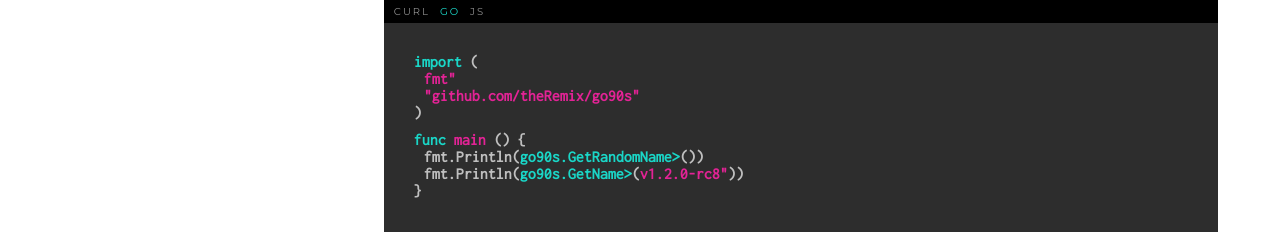
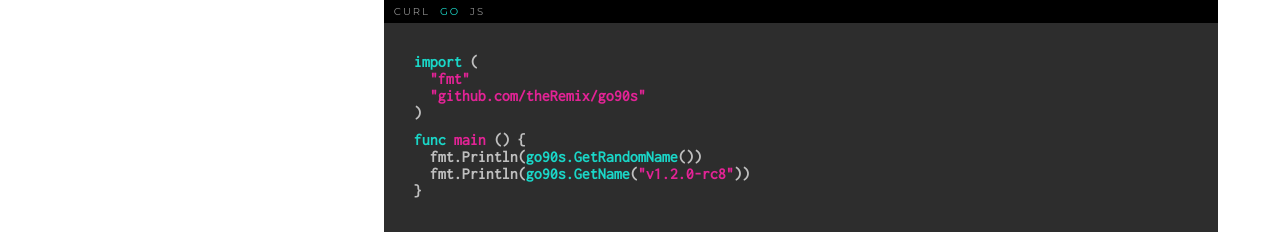
Before and after one commit to theRemix/Nineties-Namer, a Vue app in the folder ui/: page / in a window 1280 px wide. Both pictures are taken after a click on the item "GO". Shown: the part 476-708 px from the top of the page. Built offline with nearby package versions, Linux system fonts and the light colour scheme.

Commit message:
ui - fix code sample syntax and spacing

```diff
--- a/ui/src/components/ApiTabPanel/content/ContentGo.vue
+++ b/ui/src/components/ApiTabPanel/content/ContentGo.vue
@@ -2,20 +2,20 @@
   <div class="content-go">
     <div class="code">
       <span class="code-syntax-blue">import </span><span>(</span>
-      <div class="code-inner">
-        <span class="code-syntax-pink">fmt"</span>
+      <div>
+        <span class="code-syntax-pink">&nbsp;&nbsp;&quot;fmt&quot;</span>
         <br>
-        <span class="code-syntax-pink">"github.com/theRemix/go90s"</span>
+        <span class="code-syntax-pink">&nbsp;&nbsp;&quot;github.com/theRemix/go90s&quot;</span>
       </div>
       <span>)</span>
     </div>
     <div class="code">
       <span class="code-syntax-blue">func </span><span class="code-syntax-pink">main </span><span>() {</span>
-      <div class="code-inner">
-        <span>fmt.Println(<span class="code-syntax-blue">go90s.GetRandomName></span>())</span>
+      <div>
+        <span>&nbsp;&nbsp;fmt.Println(<span class="code-syntax-blue">go90s.GetRandomName</span>())</span>
         <br>
 
-        <span>fmt.Println(<span class="code-syntax-blue">go90s.GetName></span>(<span class="code-syntax-pink">v1.2.0-rc8"</span>))</span>
+        <span>&nbsp;&nbsp;fmt.Println(<span class="code-syntax-blue">go90s.GetName</span>(<span class="code-syntax-pink">&quot;v1.2.0-rc8&quot;</span>))</span>
       </div>
      <span>}</span>
     </div>
--- a/ui/src/components/ApiTabPanel/content/ContentJs.vue
+++ b/ui/src/components/ApiTabPanel/content/ContentJs.vue
@@ -1,31 +1,31 @@
 <template>
   <div class="content-js">
     <div class="code">
-      <span><span class="code-syntax-blue">fetch</span>(<span class="code-syntax-pink"> '/random' </span>)</span>
-      <div class="code-inner">
-        <span>.<span class="code-syntax-blue">then </span>(<span class="code-syntax-pink"> res </span>=> <span class="code-syntax-pink">res</span>.text() )</span>
+      <span><span class="code-syntax-blue">fetch</span>(<span class="code-syntax-pink"> &quot;https://90s.fun/random&quot; </span>)</span>
+      <div>
+        <span>&nbsp;&nbsp;.<span class="code-syntax-blue">then</span>(<span class="code-syntax-pink"> res </span>=> <span class="code-syntax-pink">res</span>.text() )</span>
         <br>
-        <span>.<span class="code-syntax-blue">then </span>(<span class="code-syntax-pink"> randomName</span> => {</span>
-        <div class="code-inner">
-          <span><span class="code-syntax-blue">console</span>.<span class="code-syntax-blue">log</span>( <span class="code-syntax-pink">randomName  </span>);</span>
+        <span>&nbsp;&nbsp;.<span class="code-syntax-blue">then</span>(<span class="code-syntax-pink"> randomName</span> => {</span>
+        <div>
+          <span>&nbsp;&nbsp;&nbsp;&nbsp;<span class="code-syntax-blue">console</span>.<span class="code-syntax-blue">log</span>( <span class="code-syntax-pink">randomName</span> )</span>
         </div>
-        <span>})</span>
+        <span>&nbsp;&nbsp;})</span>
       </div>
     </div>
 
     <br>
-    <span><span class="code-syntax-blue">const someKey </span>= <span class="code-syntax-pink">'v1.2.0-rc8'</span>;</span>
+    <span><span class="code-syntax-blue">const someKey </span>= <span class="code-syntax-pink">&quot;v1.2.0-rc8&quot;</span>;</span>
     <div class="code">
-      <span><span class="code-syntax-blue">fetch</span>(<span class="code-syntax-pink">`/names/</span>${<span class="code-syntax-blue">someKey</span>}<span class="code-syntax-pink">`</span>)</span>
+      <span><span class="code-syntax-blue">fetch</span>( <span class="code-syntax-pink">&#96;https://90s.fun/names/</span>${<span class="code-syntax-blue">someKey</span>}<span class="code-syntax-pink">&#96;</span> )</span>
       <br>
-      <div class="code-inner">
-        <span>.<span class="code-syntax-blue">then</span>( <span class="code-syntax-pink">res</span> => <span class="code-syntax-pink">res</span>.text() )</span>
+      <div>
+        <span>&nbsp;&nbsp;.<span class="code-syntax-blue">then</span>( <span class="code-syntax-pink">res</span> => <span class="code-syntax-pink">res</span>.text() )</span>
         <br>
-        <span>.<span class="code-syntax-blue">then</span>( <span class="code-syntax-pink">generatedName</span> => {</span>
-        <div class="code-inner">
-          <span><span class="code-syntax-blue">console</span>.<span class="code-syntax-blue">log</span>(<span class="code-syntax-pink"> generatedName</span> );</span>
+        <span>&nbsp;&nbsp;.<span class="code-syntax-blue">then</span>( <span class="code-syntax-pink">generatedName</span> => {</span>
+        <div>
+          <span>&nbsp;&nbsp;&nbsp;&nbsp;<span class="code-syntax-blue">console</span>.<span class="code-syntax-blue">log</span>(<span class="code-syntax-pink"> generatedName</span> )</span>
         </div>
-        <span>})</span>
+        <span>&nbsp;&nbsp;})</span>
       </div>
     </div>
   </div>
```
